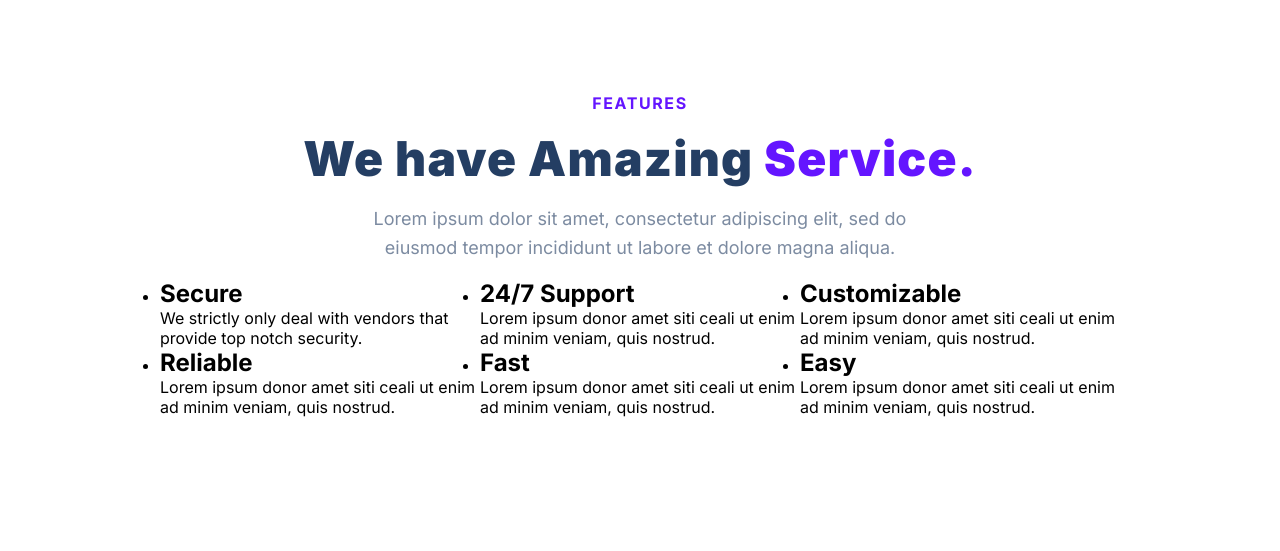
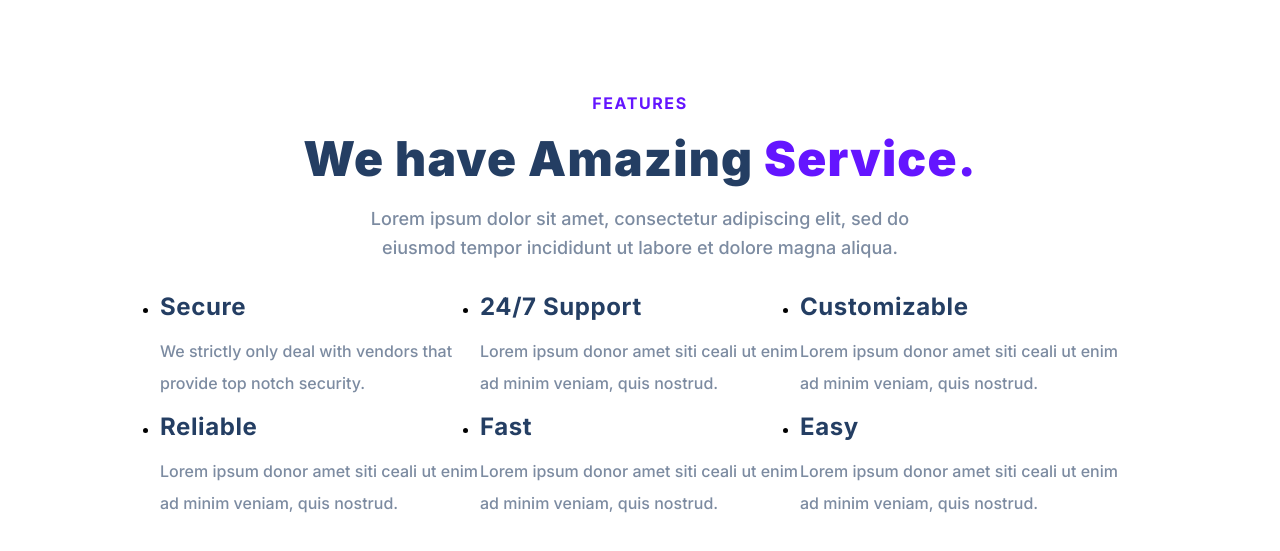
Before and after one commit to WilliamGiammona/fes-week-two-final-proj, a plain HTML site: page index.html in a window 1280 px wide. Shown: the part 821-1372 px from the top of the page. Before the commit the page ends 1318 px from the top, so only its background shows below. Drawn offline with Linux system fonts and the light colour scheme.

Commit message:
styling title and para

```diff
--- a/index.html
+++ b/index.html
@@ -101,7 +101,7 @@
                 <div class="main__features--offered--icon"></div>
                 <div class="main__features--offered--content">
                   <h1 class="main__features--offered--title">Secure</h1>
-                  <p>
+                  <p class="main__features--offered--para">
                     We strictly only deal with vendors that provide top notch
                     security.
                   </p>
@@ -110,8 +110,8 @@
               <li class="main__features--offered--wrapper">
                 <div class="main__features--offered--icon"></div>
                 <div class="main__features--offered--content">
-                  <h1>24/7 Support</h1>
-                  <p>
+                  <h1 class="main__features--offered--title">24/7 Support</h1>
+                  <p class="main__features--offered--para">
                     Lorem ipsum donor amet siti ceali ut enim ad minim veniam,
                     quis nostrud.
                   </p>
@@ -120,8 +120,8 @@
               <li class="main__features--offered--wrapper">
                 <div class="main__features--offered--icon"></div>
                 <div class="main__features--offered--content">
-                  <h1>Customizable</h1>
-                  <p>
+                  <h1 class="main__features--offered--title">Customizable</h1>
+                  <p class="main__features--offered--para">
                     Lorem ipsum donor amet siti ceali ut enim ad minim veniam,
                     quis nostrud.
                   </p>
@@ -130,8 +130,8 @@
               <li class="main__features--offered--wrapper">
                 <div class="main__features--offered--icon"></div>
                 <div class="main__features--offered--content">
-                  <h1>Reliable</h1>
-                  <p>
+                  <h1 class="main__features--offered--title">Reliable</h1>
+                  <p class="main__features--offered--para">
                     Lorem ipsum donor amet siti ceali ut enim ad minim veniam,
                     quis nostrud.
                   </p>
@@ -140,8 +140,8 @@
               <li class="main__features--offered--wrapper">
                 <div class="main__features--offered--icon"></div>
                 <div class="main__features--offered--content">
-                  <h1>Fast</h1>
-                  <p>
+                  <h1 class="main__features--offered--title">Fast</h1>
+                  <p class="main__features--offered--para">
                     Lorem ipsum donor amet siti ceali ut enim ad minim veniam,
                     quis nostrud.
                   </p>
@@ -150,8 +150,8 @@
               <li class="main__features--offered--wrapper">
                 <div class="main__features--offered--icon"></div>
                 <div class="main__features--offered--content">
-                  <h1>Easy</h1>
-                  <p>
+                  <h1 class="main__features--offered--title">Easy</h1>
+                  <p class="main__features--offered--para">
                     Lorem ipsum donor amet siti ceali ut enim ad minim veniam,
                     quis nostrud.
                   </p>
--- a/styles.css
+++ b/styles.css
@@ -1,4 +1,4 @@
-@import url("https://fonts.googleapis.com/css2?family=Inter:wght@400;600;700;900&display=swap");
+@import url("https://fonts.googleapis.com/css2?family=Inter:wght@400;500;600;700;900&display=swap");
 
 /* GENERAL */
 
@@ -221,4 +221,17 @@ a {
 }
 
 .main__features--offered--title {
+  font-size: 1.5rem;
+  font-weight: 700;
+  line-height: 1;
+  letter-spacing: 0.025em;
+  margin-top: 1rem;
+  color: rgb(36 62 99);
 }
+
+.main__features--offered--para {
+  margin-top: 1rem;
+  font-weight: 500;
+  line-height: 2;
+  color: rgb(124 139 161);
+}
```
